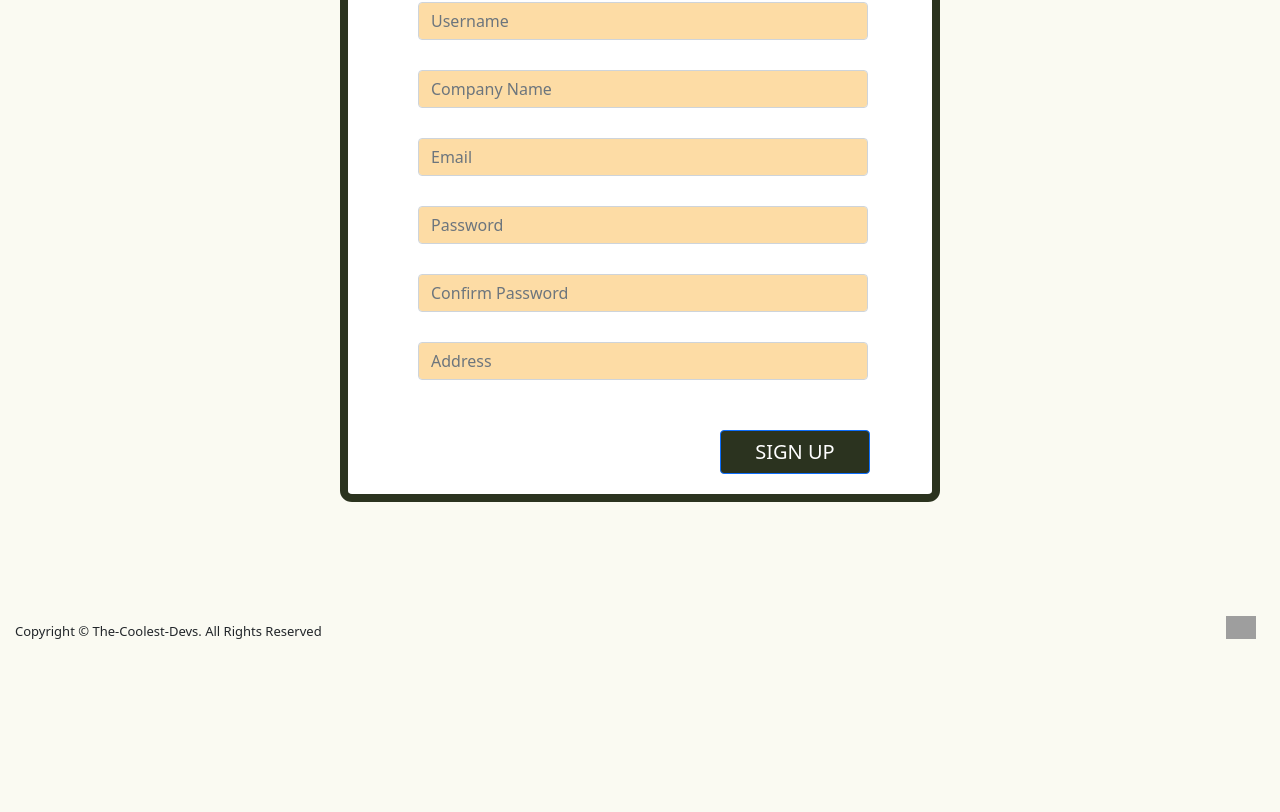
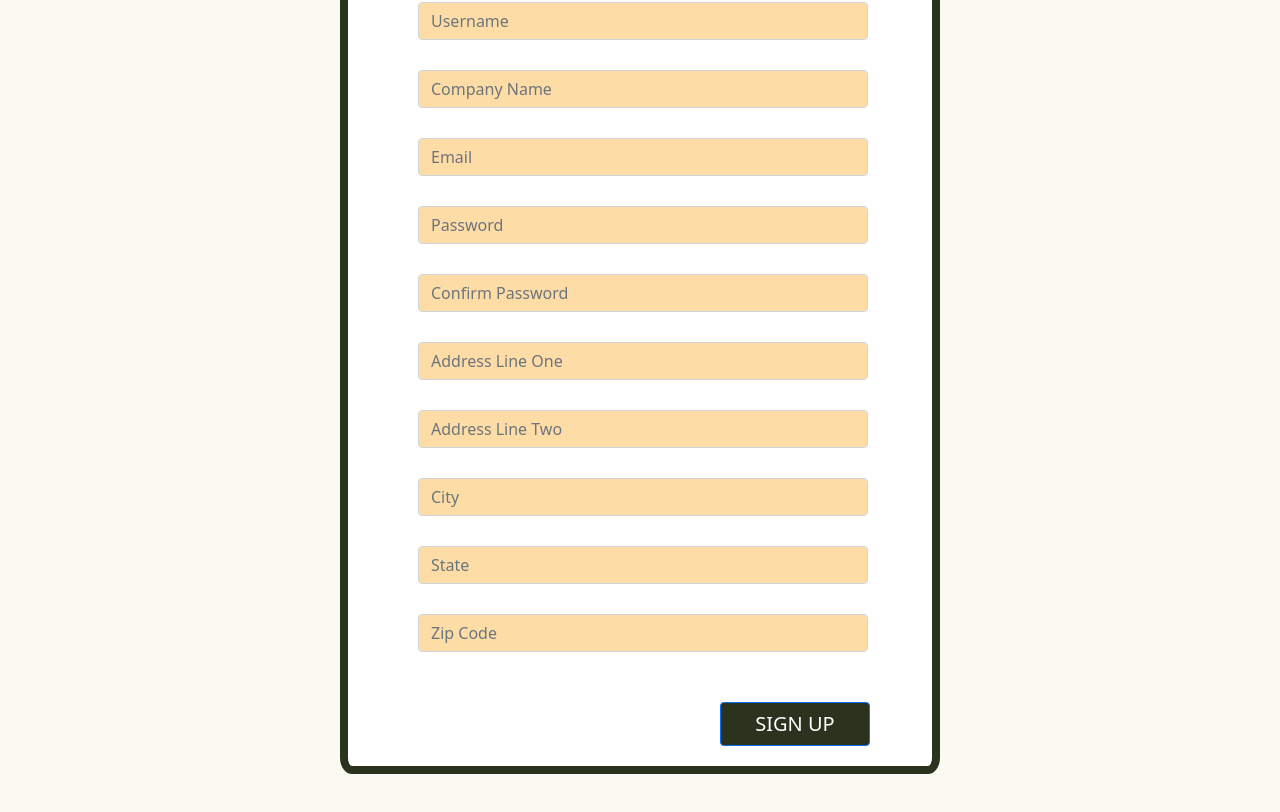
Before and after one commit to robisonJohn/Community-Table, a React (Create React App) app in the folder client/: page /sign-up in a window 1280 px wide. Shown: the part 394-1206 px from the top of the page. Before the commit the page ends 1045 px from the top, so only its background shows below. Built offline with nearby package versions, Linux system fonts and the light colour scheme; grey boxes are pictures that could not be loaded.

Commit message:
updated SignUp.jsx to include address lines one and two, city,state, and zip

```diff
--- a/client/src/screens/SignUp/SignUp.jsx
+++ b/client/src/screens/SignUp/SignUp.jsx
@@ -40,7 +40,11 @@ const SignUp = (props) => {
         email: "",
         password: "",
         passwordConfirmation: "",
-        address: "",
+        addressOne: "",
+        addressTwo: "",
+        city: "",
+        state: "",
+        zip: "",
         sError: true,
         errorMsg: "Sign Up Details Invalid",
       });
@@ -70,7 +74,11 @@ const SignUp = (props) => {
     email,
     password,
     passwordConfirmation,
-    address,
+    addressOne,
+    addressTwo,
+    city,
+    state,
+    zip
   } = form;
 
   return (
@@ -144,9 +152,53 @@ const SignUp = (props) => {
             <Form.Control
               required
               type="text"
-              name="address"
-              value={address}
-              placeholder="Address"
+              name="addressOne"
+              value={addressOne}
+              placeholder="Address Line One"
+              onChange={handleChange}
+              className="sign-input"
+            />
+          </Form.Group>
+          <Form.Group>
+            <Form.Control
+              required
+              type="text"
+              name="addressTwo"
+              value={addressTwo}
+              placeholder="Address Line Two"
+              onChange={handleChange}
+              className="sign-input"
+            />
+          </Form.Group>
+          <Form.Group>
+            <Form.Control
+              required
+              type="text"
+              name="city"
+              value={city}
+              placeholder="City"
+              onChange={handleChange}
+              className="sign-input"
+            />
+          </Form.Group>
+          <Form.Group>
+            <Form.Control
+              required
+              type="text"
+              name="state"
+              value={state}
+              placeholder="State"
+              onChange={handleChange}
+              className="sign-input"
+            />
+          </Form.Group>
+          <Form.Group>
+            <Form.Control
+              required
+              type="text"
+              name="zip"
+              value={zip}
+              placeholder="Zip Code"
               onChange={handleChange}
               className="sign-input"
             />
```
